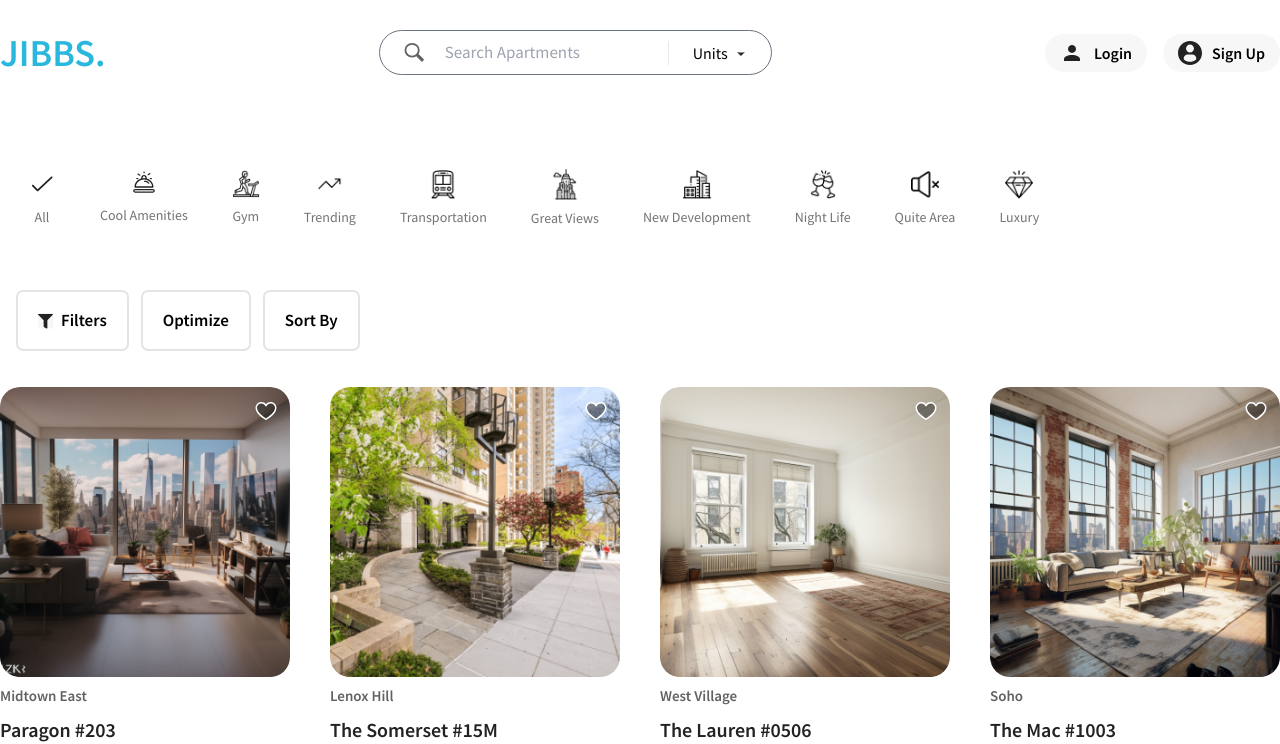
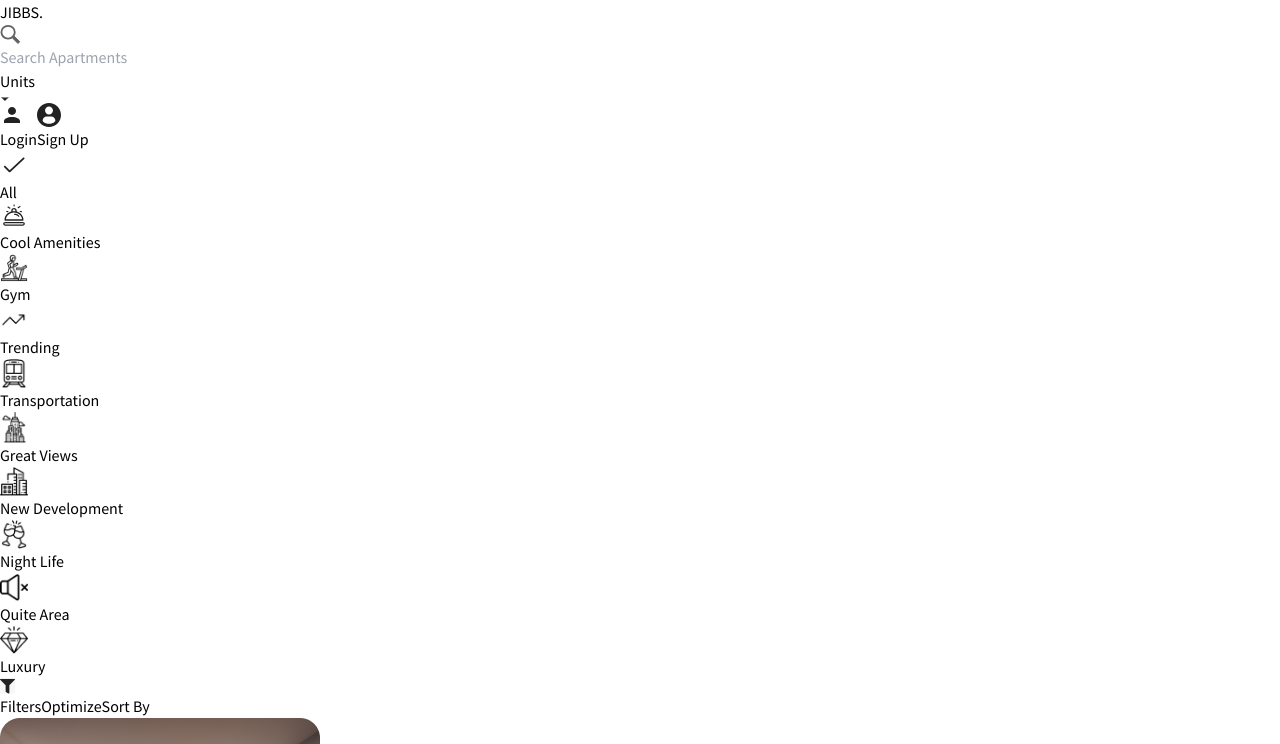
Before and after one commit to shariful10/jiibs, a Next.js app: page / in a window 1280 px wide. Shown: the top 744 px of the page. Built offline with nearby package versions, Linux system fonts and the light colour scheme.

Commit message:
git push after pull

```diff
--- a/tailwind.config.js
+++ b/tailwind.config.js
@@ -2,12 +2,12 @@
 module.exports = {
   mode: "jit",
   content: [
-    "./app/**/*.{js,ts,jsx,tsx,mdx}",
-    "./pages/**/*.{js,ts,jsx,tsx,mdx}",
-    "./components/**/*.{js,ts,jsx,tsx,mdx}",
+    "./app//*.{js,ts,jsx,tsx,mdx}",
+    "./pages//*.{js,ts,jsx,tsx,mdx}",
+    "./components//*.{js,ts,jsx,tsx,mdx}",
 
-    // Or if using `src` directory:
-    "./src/**/*.{js,ts,jsx,tsx,mdx}",
+    // Or if using src directory:
+    "./src//*.{js,ts,jsx,tsx,mdx}",
   ],
   theme: {
     extend: {
```
